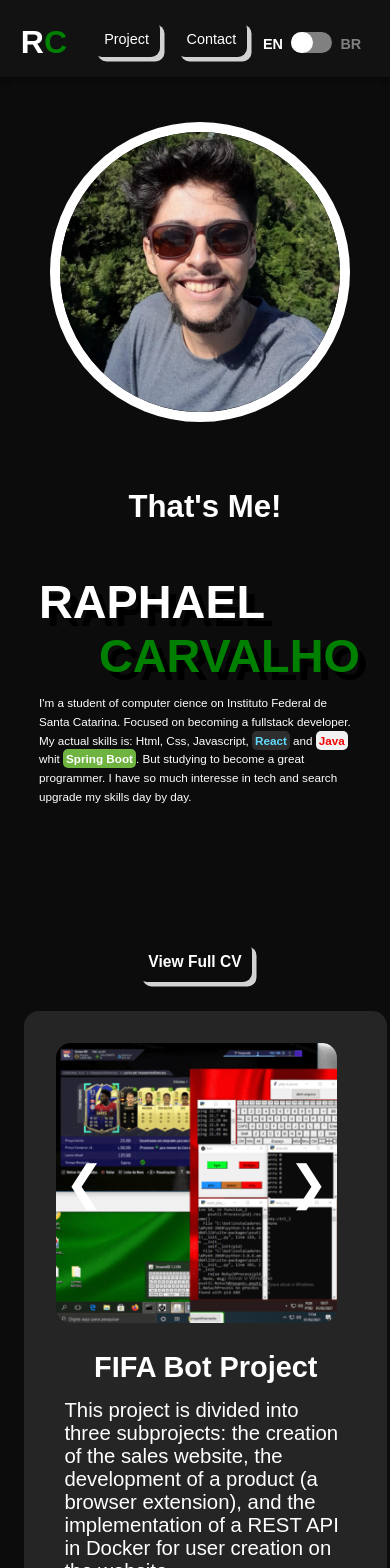
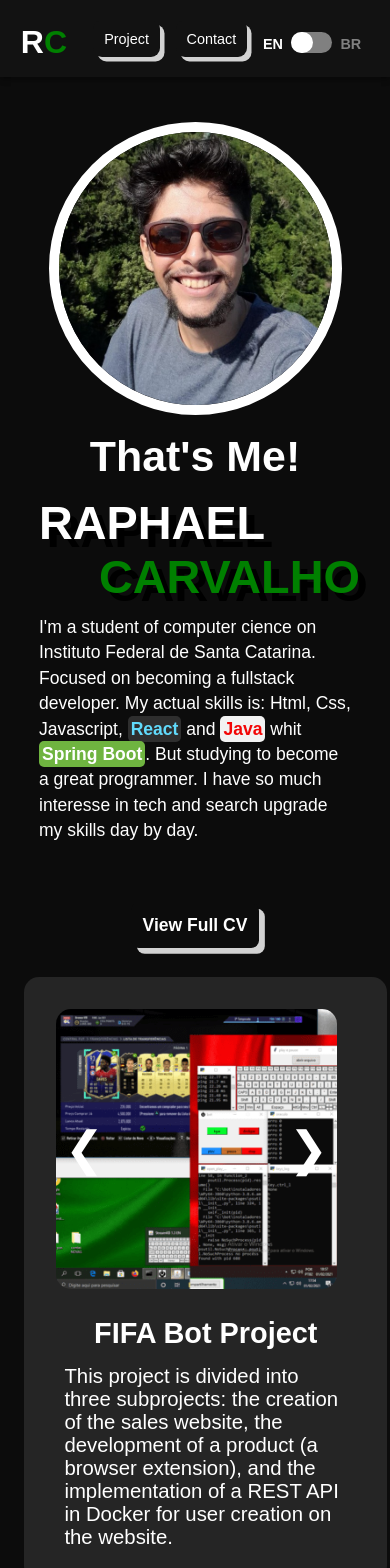
Before and after one commit to raphaeldeoliveira/portfolioEmReact, a React (Create React App) app: page / in a window 390 px wide. Shown: the top 1568 px of the page. Built offline with nearby package versions, Linux system fonts and the light colour scheme.

Commit message:
testar estilo novo no mobile

```diff
--- a/src/App.js
+++ b/src/App.js
@@ -28,7 +28,7 @@ function App() {
   React.useEffect(() => {
     //window.innerWidth <= 780 ? setMobile(true) : setMobile(false)
     resizer()
-}, [window.innerWidth]);
+  }, [window.innerWidth]);
 
   React.useEffect(() => {
     resizer()
@@ -129,6 +129,7 @@ function App() {
         button2text={(activeBr ? idiomaBr.button2text : idiomaEn.button2text)}
       />
       <MainContent
+        mobile={mobile}
         textBelowImage={(activeBr ? idiomaBr.textBelowImage : idiomaEn.textBelowImage)}
         mainParagraph1={(activeBr ? idiomaBr.mainParagraph1 : idiomaEn.mainParagraph1)}
         mainParagraph2={(activeBr ? idiomaBr.mainParagraph2 : idiomaEn.mainParagraph2)}
--- a/src/componentes/MainContent.js
+++ b/src/componentes/MainContent.js
@@ -10,6 +10,19 @@ export default function MainContent(props) {
 
     const [activeResume, setActiveResume] = React.useState(false)
     const [marginAnimation, setMarginAnimation] = React.useState(false)
+
+    const [firstMarginTop, setFirstMarginTop] = React.useState("40px")
+    const [secondMarginTop, setSecondMarginTop] = React.useState("20px")
+
+    React.useEffect(() => {
+        if (props.mobile) {
+            setFirstMarginTop('40px');
+            setSecondMarginTop('20px');
+        } else {
+            setFirstMarginTop('40px');
+            setSecondMarginTop('20px');
+        }
+    }, [props.mobile])
 
     function inverterState() {
         setTimeout(() => {
@@ -96,13 +109,14 @@ export default function MainContent(props) {
 
                 </StyledCurriculum>
 
-                <StyledResumeButton style={{ marginTop: (marginAnimation ? "40px" : "20px")}} onClick={inverterState}>{`${activeResume ? props.buttonText2 : props.buttonText1}`}</StyledResumeButton>
+                <StyledResumeButton style={{ marginTop: (marginAnimation ? firstMarginTop : secondMarginTop)}} onClick={inverterState}>{`${activeResume ? props.buttonText2 : props.buttonText1}`}</StyledResumeButton>
             </div>
         </StyledMainContent>
     )
 }
 
 MainContent.propTypes = {
+    mobile: PropTypes.func.isRequired,
     textBelowImage: PropTypes.string.isRequired,
     mainParagraph1: PropTypes.string.isRequired,
     mainParagraph2: PropTypes.string.isRequired,
--- a/src/componentes/styles.js
+++ b/src/componentes/styles.js
@@ -266,15 +266,35 @@ export const StyledPhotoProfile = styled.div`
   @media (max-width: 780px) {
     width: 100%;
 
+    div {
+    width: 100vw;
+    height: 85vw;
+    position: relative;
+    margin: auto;
+  }
+
     img {
       width: 70% !important;
     }
 
     span {
-      margin-top: 12px;
-      font-size: 8vw;
+      margin: 0px;
+      margin-top: 1.5vw;
+      font-size: 11vw;
     }
 
+  }
+
+  @media (max-width: 520px) {
+    span {
+      margin-top: 3vw;
+    }
+  }
+
+  @media (max-width: 420px) {
+    span {
+      margin-top: 6vw;
+    }
   }
 
 `
@@ -326,6 +346,8 @@ export const StyledResume = styled.div`
 
   @media (max-width: 780px) {
 
+    height: auto;
+
     margin-top: 15px;
 
     h1 {
@@ -334,9 +356,8 @@ export const StyledResume = styled.div`
     }
 
     p {
-      margin-top: 11.25px;
-      font-size: 3vw;
-      line-height: 4.8vw;
+      font-size: 4.5vw;
+      line-height: 6.5vw;
     }
 
 
@@ -428,18 +449,23 @@ export const StyledCurriculum = styled.div`
     padding-bottom: 10px;
   }
 
-  @media (max-width: 700px) {
-    height: 300px;
+  @media (max-width: 780px) {
+    margin-top: 5vw;
+    height: 74vw;
+  }
+
+  /*@media (max-width: 700px) {
+    //height: 300px;
     margin-top: 0px;
-  }
+  }*/
 
   @media (max-width: 600px) {
     font-size: 2.7vw;
   }
 
-  @media (max-width: 450px) {
+  /*@media (max-width: 450px) {
     margin-top: -25px;
-  }
+  }*/
 
 `
 
@@ -487,11 +513,11 @@ export const StyledResumeButton = styled(StyledButton)`
   }
 
   @media (max-width: 780px) {
-    font-size: 3vw;
-  }
-
-  @media (max-width: 500px) {
-    font-size: 4vw;
+    //margin-top: -20px !important;
+    font-size: 4.5vw;
+    box-shadow: 1.5vw 1.5vw rgb(210, 210, 210);
+    border-radius: 2vw;
+    padding: 3vw;
   }
 
 `
@@ -821,6 +847,10 @@ export const StyledPanel = styled.div`
       //font-size: 2.1vw;
       font-size: 6vw;
       padding: 0px 5px;
+    }
+
+    .trianguloCima {
+      margin-bottom: -0.5vw;
     }
 
     .header-project-content {
@@ -1278,7 +1308,7 @@ export const StyledCarrouselPanel = styled.div`
     .project-content-p {
       //font-size: 2vw;
       font-size: 3.5vw;
-      padding-top: 1.5vw;
+      padding: 2.5vw 0px;
     }
 
     .dots {
```
